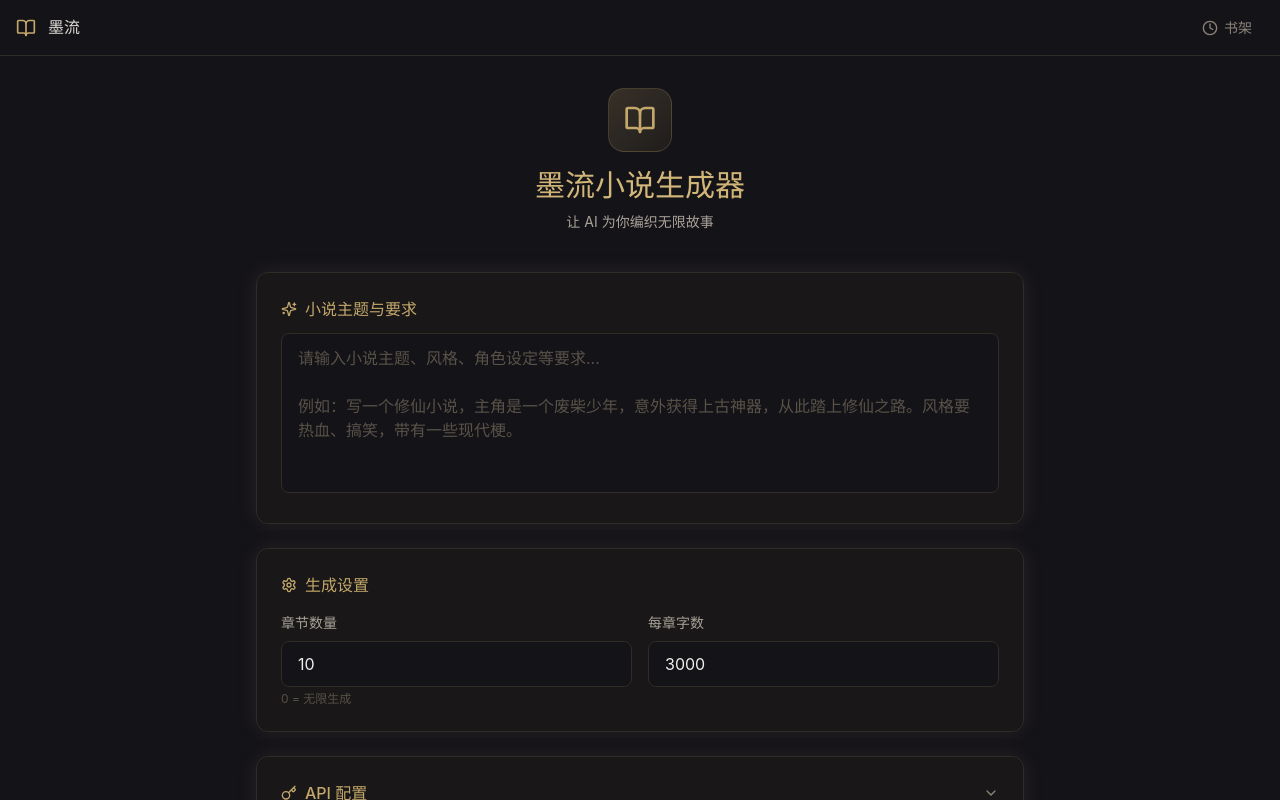
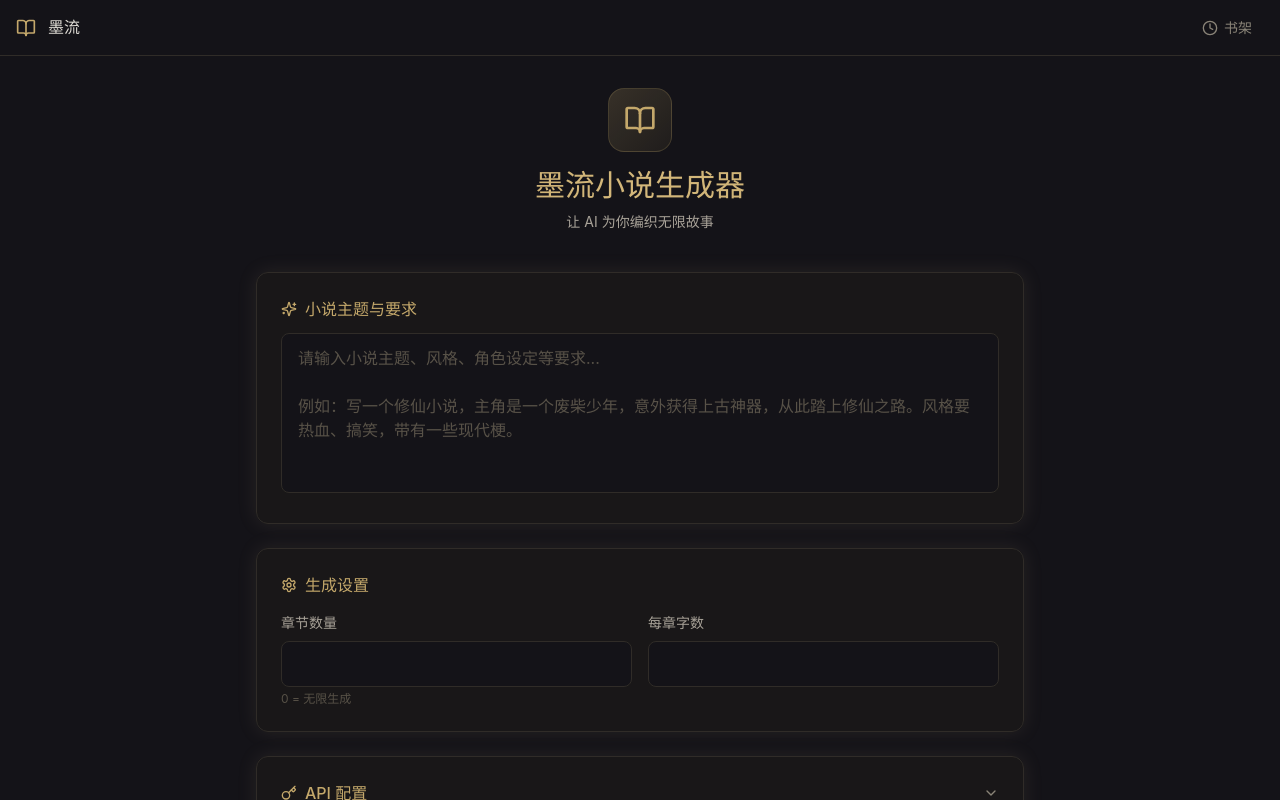
Before and after one commit to Kasseiss/NovelGen, a React (Vite) app: page / in a window 1280 px wide. Both pictures are taken after a click on the button "写新作品". Built offline with nearby package versions, Linux system fonts and the light colour scheme; no server answers.

Commit message:
fix: 输入框默认为空

```diff
--- a/src/components/ConfigPanel.tsx
+++ b/src/components/ConfigPanel.tsx
@@ -12,8 +12,8 @@ export default function ConfigPanel() {
 
   const [showApiConfig, setShowApiConfig] = useState(false);
   const [localTheme, setLocalTheme] = useState(novelConfig.theme);
-  const [localChapterCount, setLocalChapterCount] = useState(String(novelConfig.chapterCount));
-  const [localWordsPerChapter, setLocalWordsPerChapter] = useState(String(novelConfig.wordsPerChapter));
+  const [localChapterCount, setLocalChapterCount] = useState('');
+  const [localWordsPerChapter, setLocalWordsPerChapter] = useState('');
   const [localBaseUrl, setLocalBaseUrl] = useState(apiConfig.baseUrl);
   const [localApiKey, setLocalApiKey] = useState(apiConfig.apiKey);
   const [localModel, setLocalModel] = useState(apiConfig.model);
--- a/src/store.ts
+++ b/src/store.ts
@@ -9,7 +9,7 @@ function loadConfig(): { novelConfig: AppState['novelConfig']; apiConfig: AppSta
     if (data) return JSON.parse(data);
   } catch {}
   return {
-    novelConfig: { theme: '', chapterCount: 10, wordsPerChapter: 3000 },
+    novelConfig: { theme: '', chapterCount: 0, wordsPerChapter: 3000 },
     apiConfig: { baseUrl: 'https://api.openai.com/v1', apiKey: '', model: 'gpt-4', systemPrompt: '' },
   };
 }
```
Also changed, not shown: 5 other files (tests, documents, lock files or other folders).
